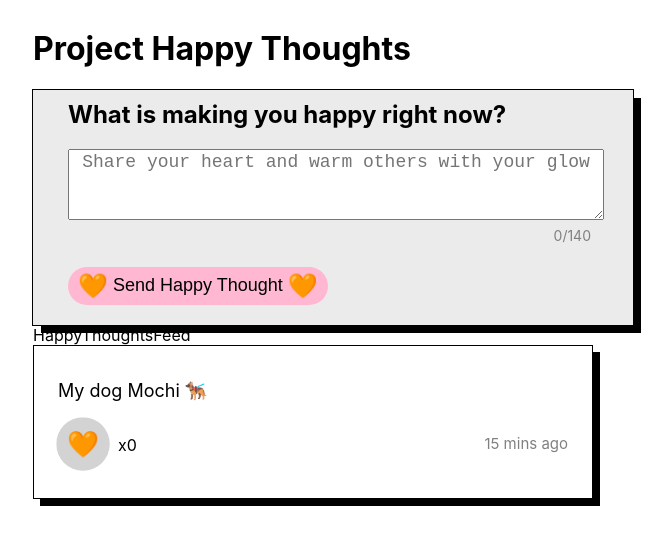
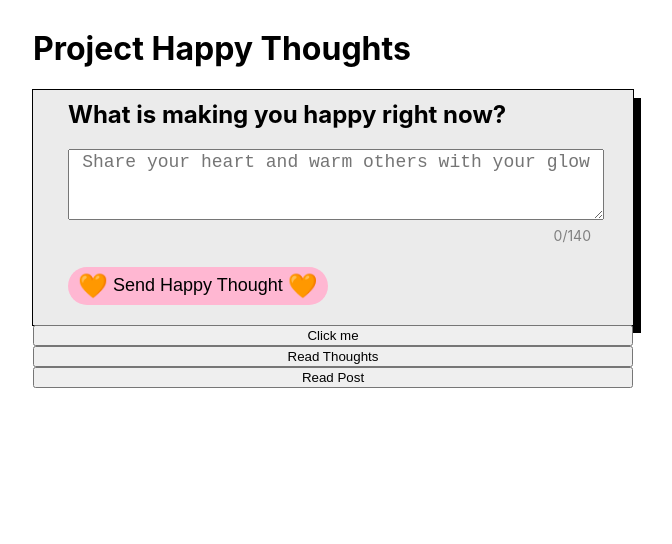
Before and after one commit to Technigo/project-happy-thoughts-vite, a React (Vite) app: page / in a window 1280 px wide. Shown: the top 544 px of the page, without its empty margins (307-979 px from the left). Built offline with nearby package versions, Linux system fonts and the light colour scheme.

Commit message:
added some basic functionality for calling the API

```diff
--- a/src/App.jsx
+++ b/src/App.jsx
@@ -1,14 +1,49 @@
+import { useState } from "react";
 import { HappyThoughtsFeed } from "./components/HappyThoughtsFeed";
+import { WriteAPost } from "./components/writeAPost/WriteAPost";
 import { HappyThought } from "./components/happyThought/HappyThought";
-import { WriteAPost } from "./components/writeAPost/WriteAPost";
 
 export const App = () => {
+  const [thought, setThought] = useState([]);
+
+  //The API connection string
+  const thoughtAPI = "https://happy-thoughts-ux7hkzgmwa-uc.a.run.app/thoughts";
+
+  const callAPi = async () => {
+    await fetch(thoughtAPI)
+      .then((data) => data.json())
+      .then((jsonData) =>
+        jsonData.map((thought) =>
+          // setThought((prevThought) => [...prevThought, thought.message])
+          setThought((prevThought) => [...prevThought, thought])
+        )
+      )
+      .catch((error) => console.log(error));
+  };
+
   return (
     <div className="container">
       <h1>Project Happy Thoughts</h1>
       <WriteAPost />
-      <HappyThoughtsFeed />
-      <HappyThought />
+      {/* <HappyThoughtsFeed /> */}
+      <button onClick={callAPi}>Click me</button>
+      <button
+        onClick={() => {
+          for (let message of thought) {
+            console.log(message);
+          }
+        }}
+      >
+        Read Thoughts
+      </button>
+      <button
+        onClick={() => {
+          console.log(thought);
+        }}
+      >
+        Read Post
+      </button>
+      {/* <HappyThought thought={thought[0]} /> */}
     </div>
   );
 };
--- a/src/components/HappyThoughtsFeed.jsx
+++ b/src/components/HappyThoughtsFeed.jsx
@@ -1,5 +1,11 @@
 import { HappyThought } from "./happyThought/HappyThought";
 
-export const HappyThoughtsFeed = () => {
-  return <div>HappyThoughtsFeed</div>;
+export const HappyThoughtsFeed = (thoughts) => {
+  return (
+    <div>
+      {thoughts.map((singleThought) => (
+        <HappyThought key={singleThought.id} thought={singleThought} />
+      ))}
+    </div>
+  );
 };
--- a/src/components/happyThought/HappyThought.jsx
+++ b/src/components/happyThought/HappyThought.jsx
@@ -1,20 +1,23 @@
 import "./happythought.css";
 
-export const HappyThought = () => {
+export const HappyThought = ({ thought }) => {
   const handleLike = () => {
     alert("You have liked this post!");
   };
   return (
     <div className="post-body">
-      <p className="post-text">My dog Mochi 🐕‍🦺</p>
+      {/* <p className="post-text">My dog Mochi 🐕‍🦺</p> */}
+      <p className="post-text">{thought.message}</p>
       <div className="like-and-time">
         <div className="like-data">
           <button onClick={handleLike} className="likeBtn">
             <span className="like-heart-emoji">🧡</span>
           </button>
-          <p className="total-likes">x0</p>
+          {/* <p className="total-likes">x0</p> */}
+          <p className="total-likes">x {thought.hearts}</p>
         </div>
-        <p className="time-of-post">15 mins ago</p>
+        {/* <p className="time-of-post">15 mins ago</p> */}
+        <p className="time-of-post">{thought.createdAt}</p>
       </div>
     </div>
   );
```
